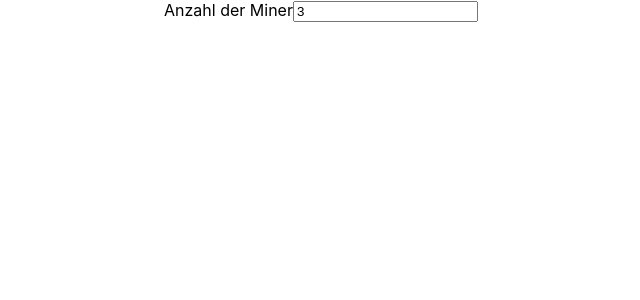
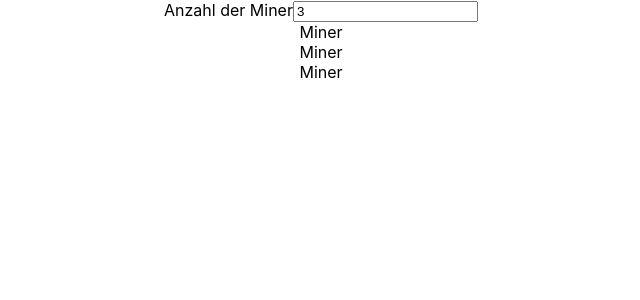
Before and after one commit to gossie/blockchain-simulator, a React (Create React App) app: page / in a window 1280 px wide. Shown: the top 300 px of the page, without its empty margins (319-959 px from the left). Built offline with nearby package versions, Linux system fonts and the light colour scheme.

Commit message:
create miners

```diff
--- a/src/App.tsx
+++ b/src/App.tsx
@@ -1,5 +1,7 @@
 import React, { useState, ChangeEvent } from 'react';
 import './App.css';
+import Miner from './Miner';
+import MinerModel from './model/miner-model';
 
 const App: React.FC = () => {
     const [numberOfMiners, setNumberOfMiners] = useState(3);
@@ -12,12 +14,20 @@ const App: React.FC = () => {
         }
     }
 
+    const miners = [];
+    for (let i=0; i<numberOfMiners; i++) {
+        miners.push(<Miner key={i} miner={new MinerModel()} />);
+    }
+
     return (
         <div className="App">
             <div>
                 <label>Anzahl der Miner</label>
                 <input data-testid="numberOfMiners" value={numberOfMiners} onChange={onNumberOfMinersChange} />
             </div>
+            <div>
+                {miners}
+            </div>
         </div>
     );
 }
--- a/src/Blockchain.tsx
+++ b/src/Blockchain.tsx
@@ -1,5 +1,5 @@
 import React from 'react';
-import BlockchainModel from './model/blockchain';
+import BlockchainModel from './model/blockchain-model';
 
 interface BlockchainProps {
     blockchain: BlockchainModel;
--- /dev/null
+++ b/src/Miner.tsx
@@ -0,0 +1,16 @@
+import React from 'react';
+import MinerModel from './model/miner-model';
+
+interface MinerProps {
+    miner: MinerModel
+}
+
+const miner: React.FC<MinerProps> = (props: MinerProps) => {
+    return (
+        <div>
+            Miner
+        </div>
+    );
+};
+
+export default miner;
--- /dev/null
+++ b/src/model/miner-model.ts
@@ -0,0 +1,5 @@
+export default class MinerModel {
+
+
+
+}
--- a/src/model/miner.ts
+++ /dev/null
@@ -1,5 +0,0 @@
-export default class Miner {
-
-
-
-}
```
Also changed, not shown: src/Transaction.tsx (added, +16 -0 lines), src/model/blockchain-model.ts (added, +15 -0 lines), src/model/transaction-model.ts (renamed from src/model/blockchain.ts, +3 -15 lines).
